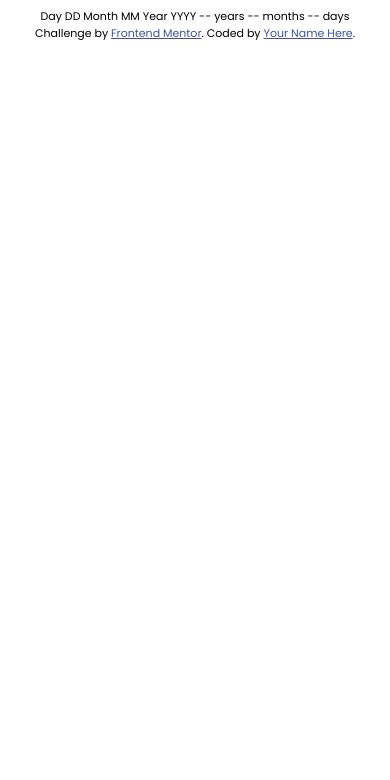
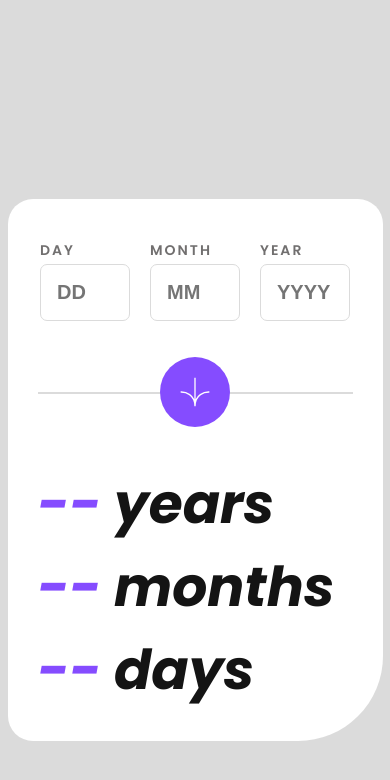
Before and after one commit to FatimaGR/Age-calculator, a Vue app: page / in a window 390 px wide. Shown: the top 780 px of the page. Built offline with nearby package versions, Linux system fonts and the light colour scheme.

Commit message:
Mobile styles

```diff
--- a/src/App.vue
+++ b/src/App.vue
@@ -1,28 +1,130 @@
 <script setup>
+let years = "--";
+let months = "--";
+let days = "--";
 </script>
 
 <template>
   <main>
-    Day
-    DD
+    <form action="">
+      <div class="inputs">
+        <p class="option">
+          <label for="day">DAY</label>
+          <input type="text" id="day" placeholder="DD"/>
+        </p>
 
-    Month
-    MM
+        <p class="option">
+          <label for="month">MONTH</label>
+          <input type="text" id="month" placeholder="MM"/>
+        </p>
 
-    Year
-    YYYY
+        <p class="option">
+          <label for="year">YEAR</label>
+          <input type="text" id="year" placeholder="YYYY"/>
+        </p>
+      </div>
 
-    -- years
-    -- months
-    -- days
+      <div class="container">
+        <div class="line"></div>
+        <button type="submit">
+          <img src="./assets/images/icon-arrow.svg"/>
+        </button>
+      </div>
+    </form>
 
-    <div class="attribution">
-      Challenge by <a href="https://www.frontendmentor.io?ref=challenge" target="_blank">Frontend Mentor</a>.
-      Coded by <a href="#">Your Name Here</a>.
-    </div>
+    <section class="results">
+      <h1><a>{{ years }}</a> years</h1>
+      <h1><a>{{ months }}</a> months</h1>
+      <h1><a>{{ days }}</a> days</h1>
+    </section>
   </main>
 </template>
 
 <style scoped>
-
+h1{
+  margin: 0;
+  padding: 0;
+  font-size: 55px;
+  font-style: italic;
+  color: var(--off-black);
+}
+a {
+  color: var(--purple);
+}
+label{
+  font-size: 14px;
+  color: var(--smokey-grey);
+  letter-spacing: 2px;
+  font-weight: 600;
+}
+input{
+  font-size: 20px;
+  color: var(--off-black);
+  border: 1px solid var(--light-grey);
+  border-radius: 7px;
+  padding: 16px;
+  width: 90px;
+  box-sizing: border-box;
+  font-weight: 700;
+}
+form{
+  display: flex;
+  flex-direction: column;
+  align-items: center;
+  width: 100%;
+  box-sizing: border-box;
+  gap: 60px;
+}
+.option{
+  display: flex;
+  flex-direction: column;
+  justify-content: left;
+  gap: 3px;
+}
+.inputs{
+  display: flex;
+  justify-content: space-evenly;
+  max-width: 100%;
+  gap: 20px;
+}
+main{
+  height: auto;
+  width: 375px;
+  padding: 30px;
+  box-sizing: border-box;
+  background-color: var(--white);
+  border-radius: 25px;
+  border-bottom-right-radius: 85px;
+}
+.line{
+  display: flex;
+  height: 2px;
+  width: 100%;
+  background-color: var(--light-grey);
+}
+.container{
+  display: flex;
+  height: 70px;
+  width: 100%;
+  position: relative;
+  justify-content: center;
+}
+button{
+  border: none;
+  border-radius: 100%;
+  background-color: var(--purple);
+  padding: 25px;
+  box-sizing: border-box;
+  max-width: 70px;
+  max-height: 70px;
+  display: flex;
+  justify-content: center;
+  align-items: center;
+  position: absolute;
+  bottom: 50%;
+}
+img{
+  width: 30px;
+  height: 30px;
+}
 </style>
--- a/src/assets/main.css
+++ b/src/assets/main.css
@@ -1,4 +1,4 @@
-@import url('https://fonts.googleapis.com/css2?family=Poppins:ital,wght@0,400;0,700;0,800;1,400;1,700;1,800&display=swap');
+@import url('https://fonts.googleapis.com/css2?family=Poppins:ital,wght@0,400;0,600;0,700;0,800;1,400;1,700;1,800&display=swap');
 
 
 :root {
@@ -13,10 +13,11 @@
 
 body {
   font-size: 11px;
-  text-align: center;
   font-family: 'Poppins', sans-serif;
+  background-color: var(--light-grey);
+  display: flex;
+  justify-content: center;
+  align-items: center;
+  height: 100vh;
+  padding: 40px;
 }
-
-a {
-  color: hsl(228, 45%, 44%);
-}
```
